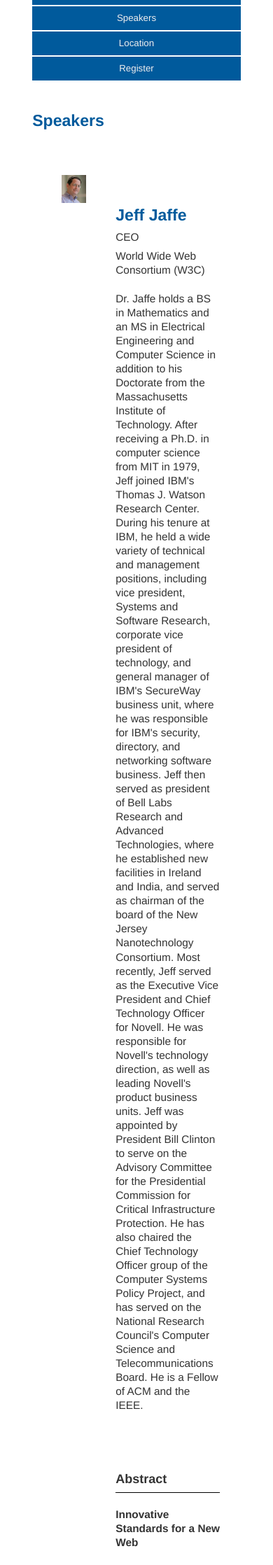
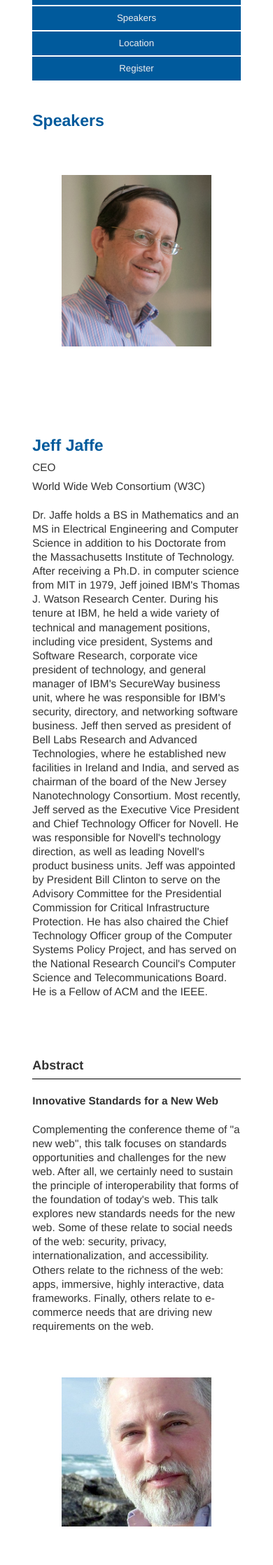
Before and after one commit to w3c/w3c-track-2019, a Jekyll site: the page built from speakers.md, in a window 390 px wide. Shown: the part 402-2638 px from the top of the page at 70% size. Built offline with Jekyll 4.4.1, drawn with Linux system fonts in a browser that asks for light colours; our own code applies the rules of GitHub Pages for plain Markdown files.

Commit message:
Tweak style

```diff
--- a/assets/css/style.css
+++ b/assets/css/style.css
@@ -732,3 +732,9 @@ section.speaker .speaker-abstract h3 {
     border-bottom: 1px solid #000;
     padding-bottom: 0.5rem;
 }
+
+@media (max-width: 600px) {
+    .flex {
+        display: block;
+    }
+}
```
